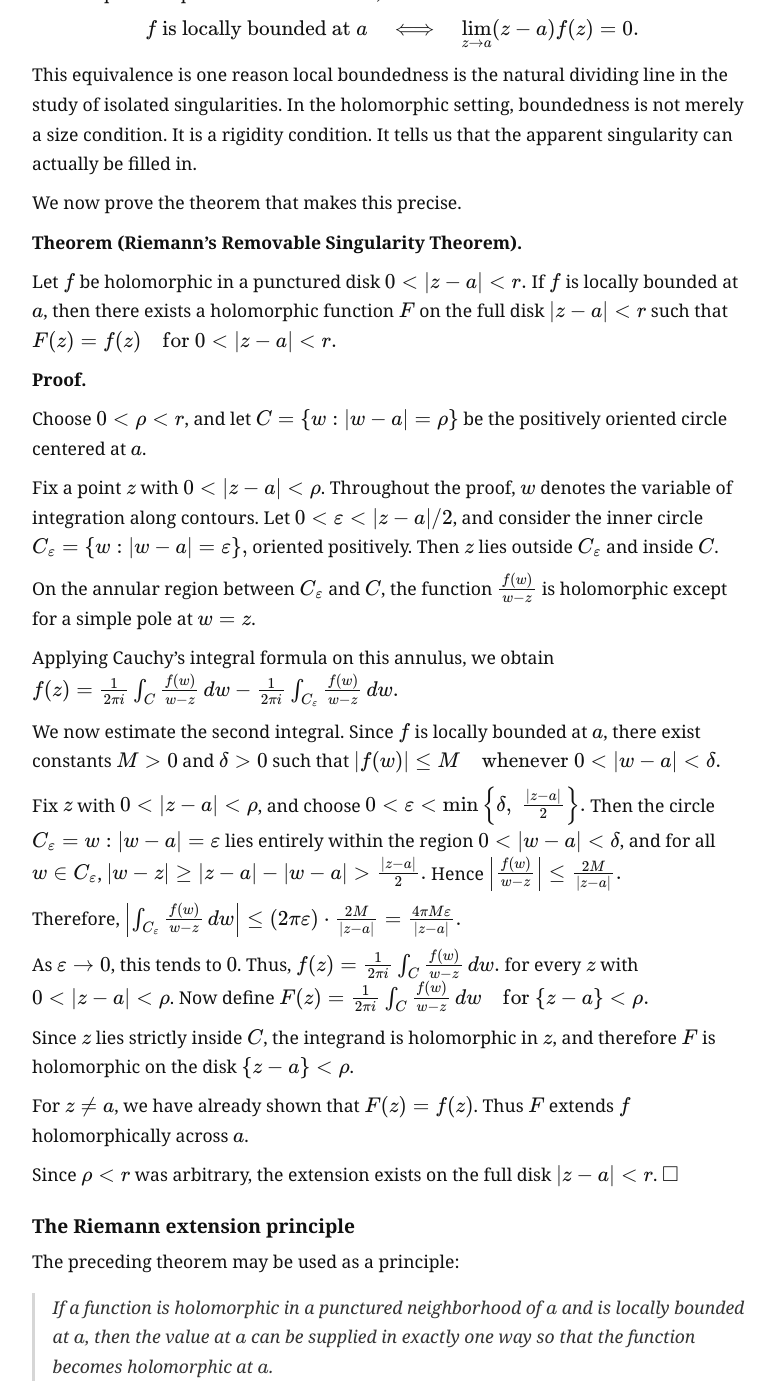
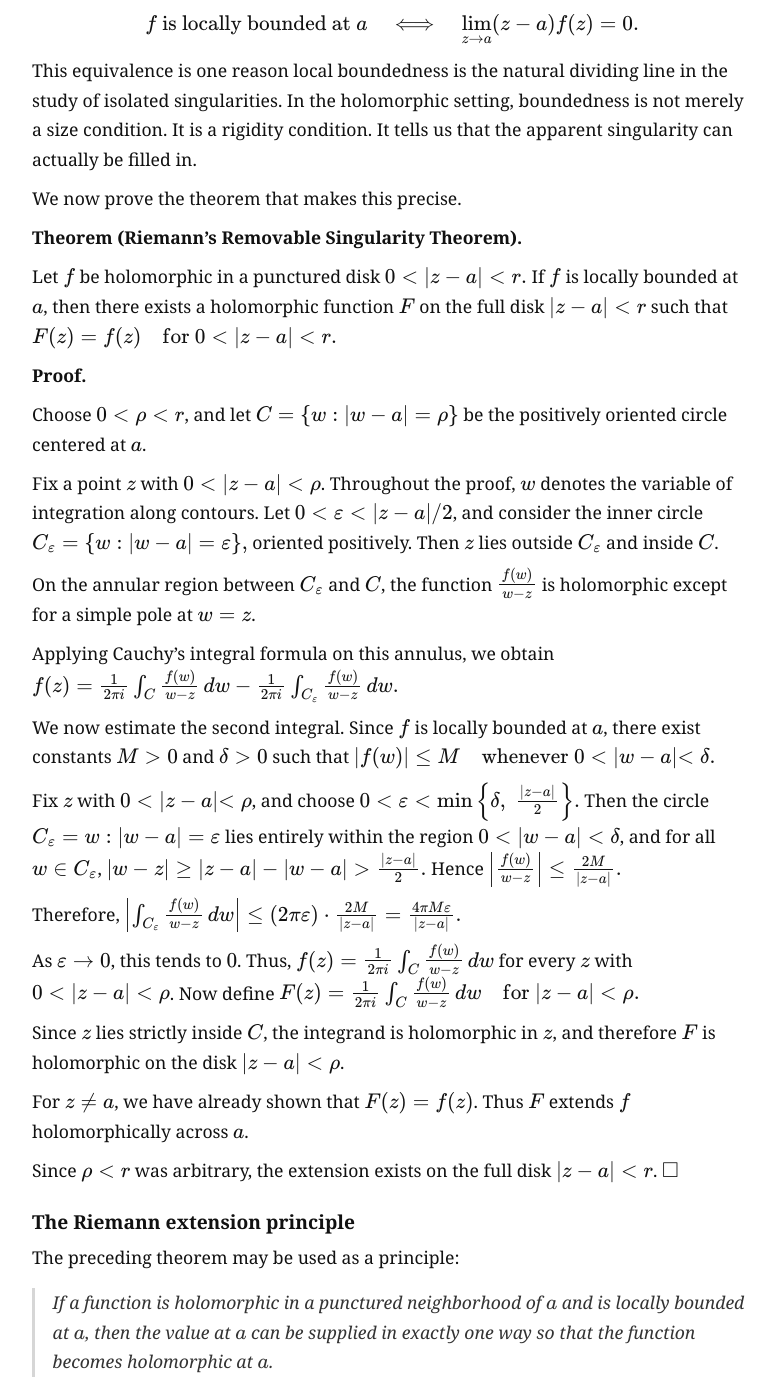
Before and after one commit to Dinside01/proofzoom, a Jekyll site: the page built from _entries/entry-0008-singularities-and-residues.md, in a window 1280 px wide and 1400 px high, scrolled down 2623 px. Shown: the whole window, without its empty margins (148-923 px from the left). Built offline with Jekyll 4.4.1, drawn with Linux system fonts in a browser that asks for light colours; some of the changed text lies outside the part shown.

Commit message:
Fix Entry-0008 web display errors

```diff
--- a/_entries/entry-0008-singularities-and-residues.md
+++ b/_entries/entry-0008-singularities-and-residues.md
@@ -29,7 +29,7 @@
 A singularity at a point $a$ is called *isolated* if there exists a small disk around $a$, say
 
 $$
-0<|z-a|<r,
+0<\lvert z-a\rvert <r,
 $$
 
 in which $f$ is analytic everywhere except possibly at $a$ itself.
@@ -61,15 +61,15 @@
 Let $a$ be a point in the complex plane, and suppose that $f$ is defined in a punctured disk
 
 $$
-0<|z-a|<r.
+0<\lvert z-a\rvert <r.
 $$
 
 We say that $f$ is *locally bounded at $a$* if there are constants $M>0$ and $\delta>0$ such that
 
 $$
-|f(z)|\le M
+\lvert f(z)\rvert \le M
 \quad\text{whenever}\quad
-0<|z-a|<\delta.
+0<\lvert z-a \rvert <\delta.
 $$
 
 For an arbitrary function, local boundedness immediately implies
@@ -78,10 +78,10 @@
 \lim_{z\to a}(z-a)f(z)=0.
 $$
 
-Indeed, if $\lbrace f(z)\rbrace\le M$ for $0<\lbrace z-a\rbrace <\delta$, then
+Indeed, if $\lvert f(z)\rvert \le M$ for $0< \lvert z-a\rvert <\delta$, then
 
 $$
-\lbrace (z-a)f(z)\rbrace \le M|z-a|,
+\lvert(z-a)f(z)\rvert \le M\lvert z-a\rvert,
 $$
 
 and the right-hand side tends to $0$ as $z\to a$.
@@ -89,13 +89,13 @@
 The converse is not true for arbitrary functions. For example,
 
 $$
-f(z)=\frac{1}{\sqrt{\lbrace z-a\rbrace }}
+f(z)=\frac{1}{\sqrt{z-a}}
 $$
 
 is unbounded near $a$, but
 
 $$
-|(z-a)f(z)|=\sqrt{|z-a|}\to 0.
+\lvert(z-a)f(z)\rvert=\sqrt{\lvert z-a\rvert}\to 0.
 $$
 
 Thus, for general functions, the condition
@@ -124,11 +124,11 @@
 
 Let $f$ be holomorphic in a punctured disk
 $$
-0 < |z-a| < r.
+0 < \lvert z-a\rvert < r.
 $$
-If $f$ is locally bounded at $a$, then there exists a holomorphic function $F$ on the full disk $|z-a|<r$ such that
+If $f$ is locally bounded at $a$, then there exists a holomorphic function $F$ on the full disk $\lvert z-a\rvert <r$ such that
 $$
-F(z)=f(z) \quad \text{for } 0<|z-a|<r.
+F(z)=f(z) \quad \text{for } 0<\lvert z-a\rvert <r.
 $$
 
 
@@ -136,14 +136,14 @@
 
 Choose $0<\rho<r$, and let
 $$
-C=\{w : |w-a|=\rho\}
+C=\{w : \lvert w-a\rvert =\rho\}
 $$
 be the positively oriented circle centered at $a$.
 
-Fix a point $z$ with $0<|z-a|<\rho$. Throughout the proof, $w$ denotes the variable of integration along contours.
-Let $0<\varepsilon<|z-a|/2$, and consider the inner circle
+Fix a point $z$ with $0<\lvert z-a\rvert<\rho$. Throughout the proof, $w$ denotes the variable of integration along contours.
+Let $0<\varepsilon<\lvert z-a\rvert/2$, and consider the inner circle
 $$
-C_\varepsilon=\{w : |w-a|=\varepsilon\},
+C_\varepsilon=\{w : \lvert w-a\rvert =\varepsilon\},
 $$
 oriented positively. Then $z$ lies outside $C_\varepsilon$ and inside $C$.
 
@@ -164,16 +164,16 @@
 
 We now estimate the second integral. Since $f$ is locally bounded at $a$, there exist constants $M>0$ and $\delta>0$ such that
 $$
-|f(w)| \le M \quad \text{whenever } 0<|w-a|<\delta.
+|f(w)| \le M \quad \text{whenever } 0<\lvert w-a\lvert <\delta.
 $$
 
-Fix $z$ with $0<|z-a|<\rho$, and choose
+Fix $z$ with $0<\lvert z-a\lvert <\rho$, and choose
 $$
-0<\varepsilon<\min\left\{\delta,\;\frac{|z-a|}{2}\right\}.
+0<\varepsilon<\min\left\{\delta,\;\frac{\lvert z-a\rvert}{2}\right\}.
 $$
-Then the circle $C_\varepsilon=\{w:|w-a|=\varepsilon\}$ lies entirely within the region $0<|w-a|<\delta$, and for all $w\in C_\varepsilon$,
+Then the circle $C_\varepsilon=\{w:\lvert w-a\rvert=\varepsilon\}$ lies entirely within the region $0<\lvert w-a\rvert <\delta$, and for all $w\in C_\varepsilon$,
 $$
-|w-z| \ge |z-a| - |w-a| > \frac{|z-a|}{2}.
+|w-z| \ge \lvert z-a\rvert - |w-a| > \frac{\lvert z-a\rvert}{2}.
 $$
 Hence
 $$
@@ -188,31 +188,31 @@
 \int_{C_\varepsilon} \frac{f(w)}{w-z}\,dw
 \right|
 \le
-(2\pi \varepsilon)\cdot \frac{2M}{|z-a|}
+(2\pi \varepsilon)\cdot \frac{2M}{\lvert z-a\rvert}
 =
-\frac{4\pi M \varepsilon}{|z-a|}.
+\frac{4\pi M \varepsilon}{\lvert z-a \rvert}.
 $$
 
 As $\varepsilon \to 0$, this tends to $0$. Thus,
 $$
 f(z)
 =
-\frac{1}{2\pi i}\int_C \frac{f(w)}{w-z}\,dw.
+\frac{1}{2\pi i}\int_C \frac{f(w)}{w-z}\,dw
 $$
-for every $z$ with $0<|z-a|<\rho$.
+for every $z$ with $0<\lvert z-a\rvert<\rho$.
 Now define
 $$
 F(z)
 =
 \frac{1}{2\pi i}\int_C \frac{f(w)}{w-z}\,dw
-\quad \text{for } \lbrace z-a\rbrace <\rho.
+\quad \text{for } \lvert z-a\rvert<\rho.
 $$
 
-Since $z$ lies strictly inside $C$, the integrand is holomorphic in $z$, and therefore $F$ is holomorphic on the disk $\lbrace z-a\rbrace <\rho$.
+Since $z$ lies strictly inside $C$, the integrand is holomorphic in $z$, and therefore $F$ is holomorphic on the disk $\lvert z-a\rvert <\rho$.
 
 For $z\neq a$, we have already shown that $F(z)=f(z)$. Thus $F$ extends $f$ holomorphically across $a$.
 
-Since $\rho<r$ was arbitrary, the extension exists on the full disk $|z-a|<r$.
+Since $\rho<r$ was arbitrary, the extension exists on the full disk $\lvert z-a\rvert <r$.
 $\square$
 
 ### The Riemann extension principle
@@ -270,10 +270,10 @@
 **Remark (Uniqueness of the extension).**
 The holomorphic extension in Riemann's theorem is unique.
 
-Indeed, suppose $F$ and $G$ are both holomorphic on $\lbrace z-a\rbrace <r$ and both agree with $f$ on the punctured disk
+Indeed, suppose $F$ and $G$ are both holomorphic on $\lvert z-a\rvert <r$ and both agree with $f$ on the punctured disk
 
 $$
-0<|z-a|<r.
+0<\lvert z-a\rvert<r.
 $$
 
 Then
@@ -281,7 +281,7 @@
 $$
 F(z)-G(z)=0
 \quad\text{for}\quad
-0<|z-a|<r.
+0<\lvert z-a\rvert<r.
 $$
 
 Since $F-G$ is continuous at $a$, we get
@@ -302,7 +302,7 @@
 Let $f$ be holomorphic in a punctured disk
 
 $$
-0<|z-a|<r.
+0<\lvert z-a\rvert<r.
 $$
 
 Then $a$ is an isolated singularity of $f$. Riemann's theorem gives the first possible type.
@@ -330,7 +330,7 @@
 The singularity at $a$ is called a *pole* if
 
 $$
-|f(z)|\to \infty
+\lvert f(z)\rvert \to \infty
 \quad\text{as}\quad
 z\to a.
 $$
@@ -393,7 +393,7 @@
 
 Let $f$ be holomorphic in a punctured disk
 $$
-0<|z-a|<r.
+0<\lvert z-a\rvert <r.
 $$
 Then the isolated singularity at $a$ is removable if and only if
 $$
@@ -407,11 +407,11 @@
 $$
 |f(z)|\le M
 \quad\text{whenever}\quad
-0<|z-a|<\delta.
+0<\lvert z-a\rvert<\delta.
 $$
 Therefore
 $$
-|(z-a)f(z)|\le M|z-a|,
+\lvert (z-a)f(z)\rvert \le M\lvert z-a\rvert,
 $$
 and so
 $$
@@ -572,18 +572,18 @@
 $$
 f(z)=\sum_{n=-\infty}^{\infty}c_n(z-a)^n
 $$
-for $0<|z-a|<R$.
+for $0<\lvert z-a\rvert <R$.
 
 Moreover, for any positively oriented circle
 $$
-|\zeta-a|=\rho,
+\lvert \zeta-a\rvert =\rho,
 \qquad 0<\rho<R,
 $$
 the coefficients are given by
 $$
 c_n=
 \frac{1}{2\pi i}
-\int_{|\zeta-a|=\rho}
+\int_{\lvert \zeta-a\rvert =\rho}
 \frac{f(\zeta)}{(\zeta-a)^{n+1}}\,d\zeta.
 $$
 
```
